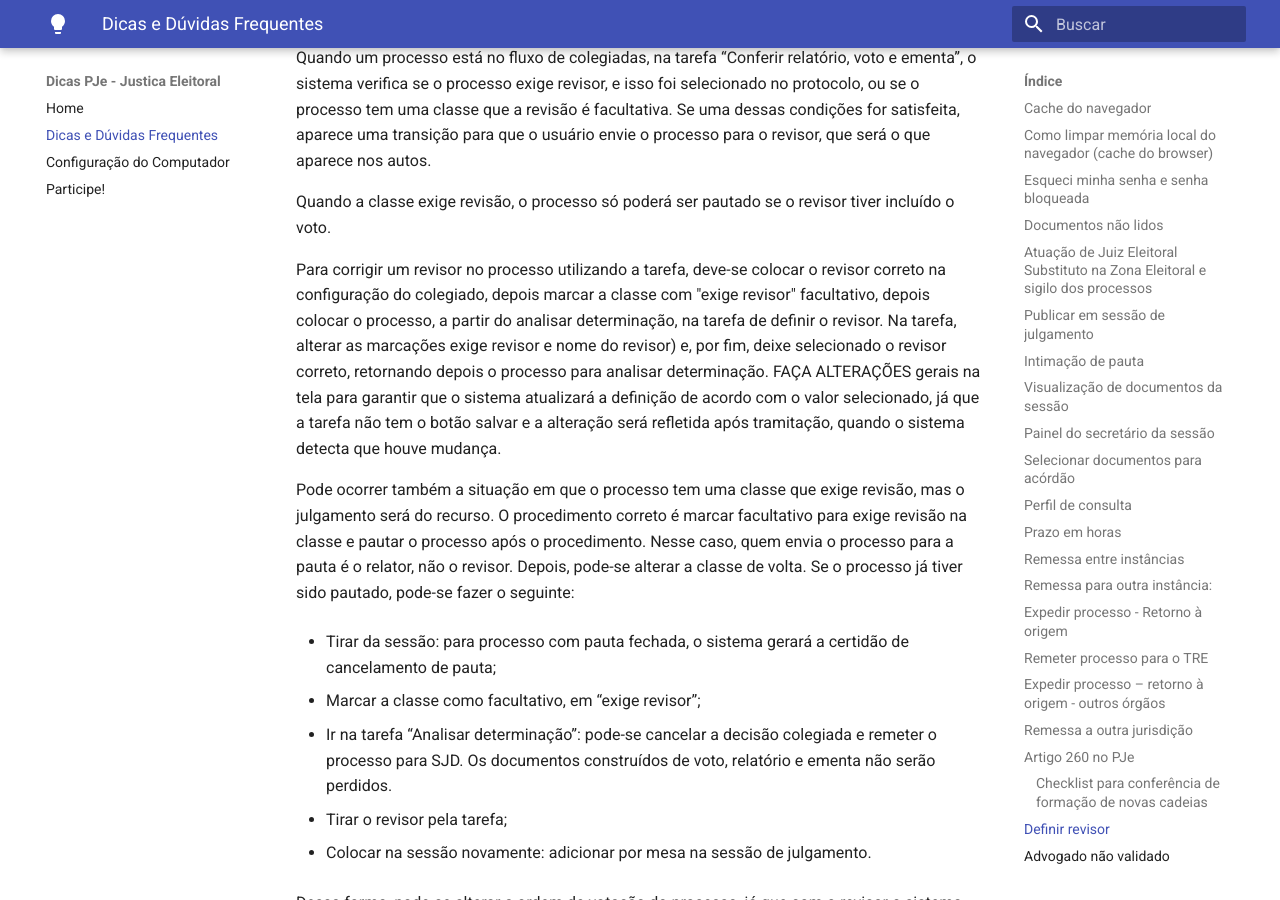
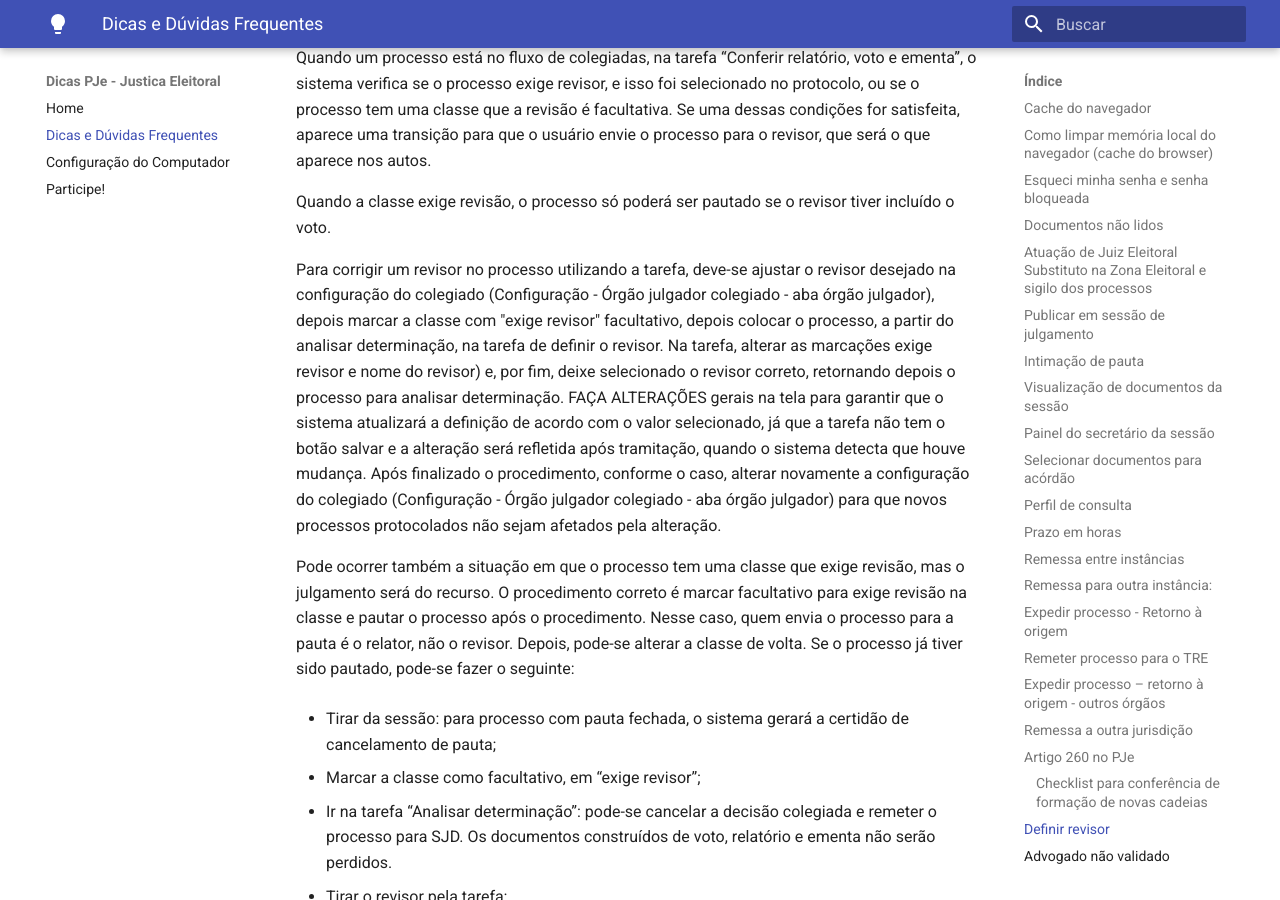
Before and after one commit to PJeJE/dicas_versao_1, an MkDocs documentation site: the page built from docs/dicas.md, in a window 1280 px wide and 900 px high, scrolled down 26468 px. Built offline with MkDocs 1.6.1 and Material for MkDocs 9.7.7, drawn with Linux system fonts in a browser that asks for light colours; nearby versions of some CDN libraries.

Commit message:
Ajuste - deixar mais claro instruções de revisor

```diff
--- a/docs/dicas.md
+++ b/docs/dicas.md
@@ -642,7 +642,7 @@ Quando  um  processo  está  no fluxo de colegiadas, na tarefa “Conferir relat
 
 Quando a classe exige revisão, o processo só poderá ser pautado se o revisor tiver incluído o voto.
 
-Para corrigir um revisor no processo utilizando a tarefa, deve-se  colocar o revisor correto na configuração do colegiado,  depois  marcar  a  classe  com  "exige revisor" facultativo, depois colocar o processo, a partir do analisar determinação, na tarefa de definir o revisor. Na tarefa, alterar as marcações exige revisor e nome do revisor) e,  por fim,  deixe  selecionado  o  revisor  correto, retornando depois o processo para analisar determinação. FAÇA ALTERAÇÕES gerais na tela para garantir que  o sistema atualizará a definição de acordo com o valor selecionado, já que a tarefa não tem o botão salvar e a alteração será refletida após tramitação, quando o sistema detecta que houve mudança.
+Para corrigir um revisor no processo utilizando a tarefa, deve-se ajustar o revisor desejado na configuração do colegiado (Configuração - Órgão julgador colegiado - aba órgão julgador),  depois  marcar  a  classe  com  "exige revisor" facultativo, depois colocar o processo, a partir do analisar determinação, na tarefa de definir o revisor. Na tarefa, alterar as marcações exige revisor e nome do revisor) e,  por fim,  deixe  selecionado  o  revisor  correto, retornando depois o processo para analisar determinação. FAÇA ALTERAÇÕES gerais na tela para garantir que  o sistema atualizará a definição de acordo com o valor selecionado, já que a tarefa não tem o botão salvar e a alteração será refletida após tramitação, quando o sistema detecta que houve mudança. Após finalizado o procedimento, conforme o caso, alterar novamente a configuração do colegiado (Configuração - Órgão julgador colegiado - aba órgão julgador) para que novos processos protocolados não sejam afetados pela alteração.
 
 Pode ocorrer também a situação em que o processo tem uma classe que exige revisão, mas o julgamento será do recurso. O procedimento correto é marcar facultativo para exige revisão na classe e pautar  o processo após o procedimento. Nesse caso, quem  envia o processo para a pauta é o relator, não o revisor. Depois, pode-se alterar a classe de volta. Se o processo já tiver sido pautado, pode-se fazer o seguinte:
 
```
